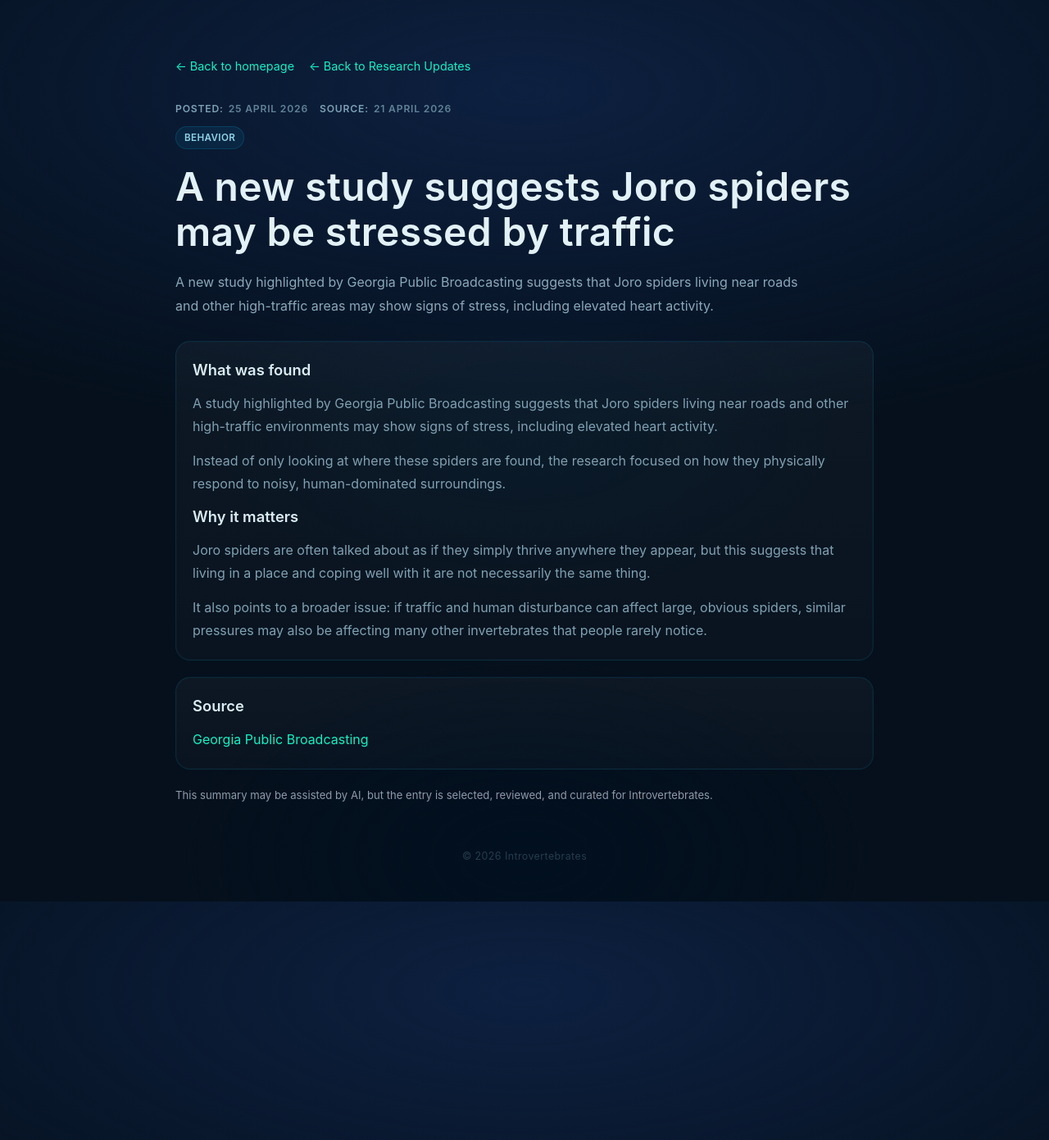
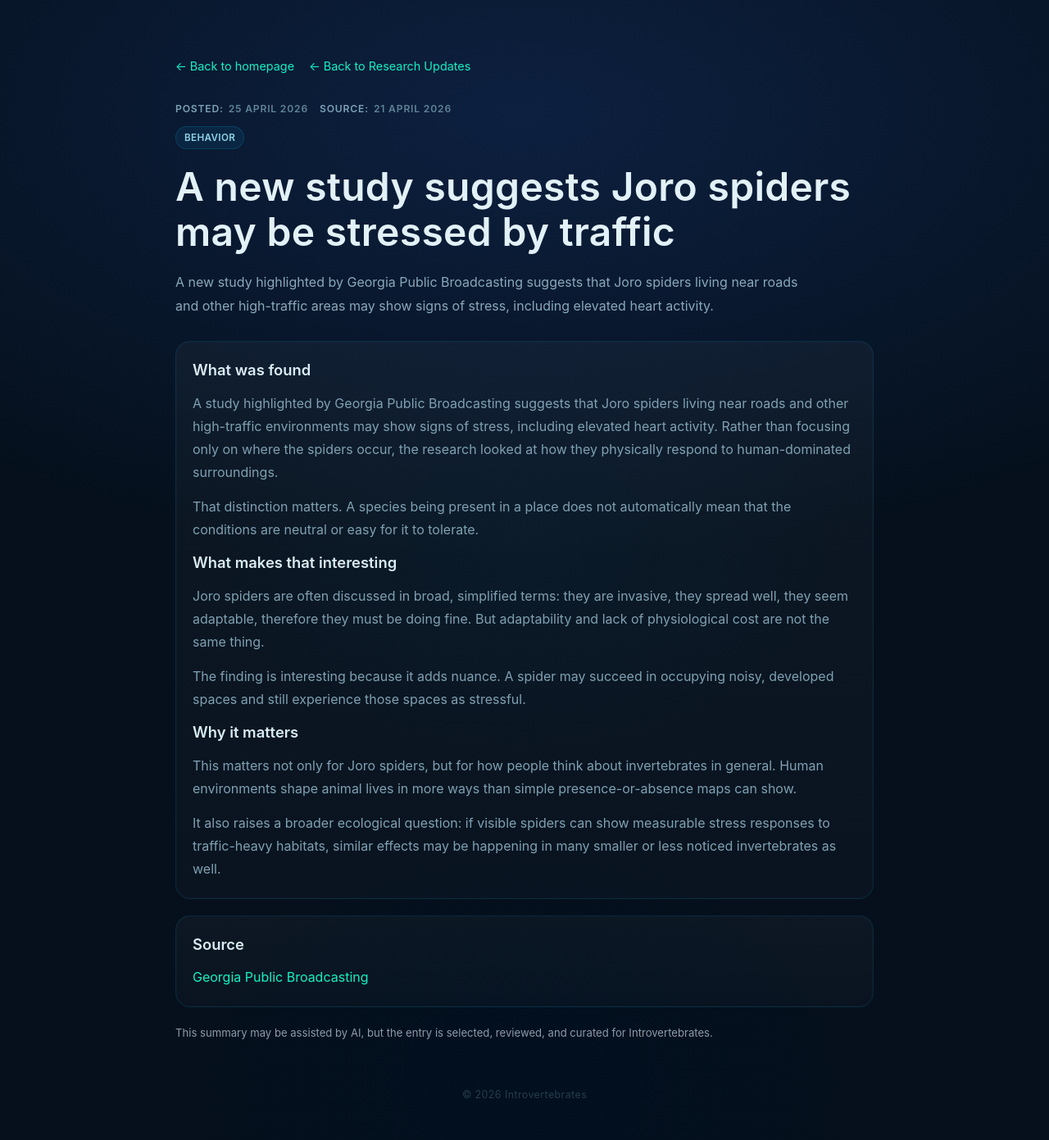
Before and after one commit to Introvertebrates/introvertebrates-site, a Jekyll site: the page built from _research/a-new-study-suggests-joro-spiders-may-be-stressed-by-traffic.md, in a window 1280 px wide. Shown: the whole page at 82% size. Built offline with Jekyll 4.4.1, drawn with Linux system fonts in a browser that asks for light colours.

Commit message:
Update Research Updates “a-new-study-suggests-joro-spiders-may-be-stressed-by-traffic”

```diff
--- a/_research/a-new-study-suggests-joro-spiders-may-be-stressed-by-traffic.md
+++ b/_research/a-new-study-suggests-joro-spiders-may-be-stressed-by-traffic.md
@@ -18,13 +18,29 @@ source_name: Georgia Public Broadcasting
 
 <p>
 
-  A study highlighted by Georgia Public Broadcasting suggests that Joro spiders living near roads and other high-traffic environments may show signs of stress, including elevated heart activity.
+  A study highlighted by Georgia Public Broadcasting suggests that Joro spiders living near roads and other high-traffic environments may show signs of stress, including elevated heart activity. Rather than focusing only on where the spiders occur, the research looked at how they physically respond to human-dominated surroundings.
 
 </p>
 
 <p>
 
-  Instead of only looking at where these spiders are found, the research focused on how they physically respond to noisy, human-dominated surroundings.
+  That distinction matters. A species being present in a place does not automatically mean that the conditions are neutral or easy for it to tolerate.
+
+</p>
+
+
+
+<h2>What makes that interesting</h2>
+
+<p>
+
+  Joro spiders are often discussed in broad, simplified terms: they are invasive, they spread well, they seem adaptable, therefore they must be doing fine. But adaptability and lack of physiological cost are not the same thing.
+
+</p>
+
+<p>
+
+  The finding is interesting because it adds nuance. A spider may succeed in occupying noisy, developed spaces and still experience those spaces as stressful.
 
 </p>
 
@@ -34,12 +50,12 @@ source_name: Georgia Public Broadcasting
 
 <p>
 
-  Joro spiders are often talked about as if they simply thrive anywhere they appear, but this suggests that living in a place and coping well with it are not necessarily the same thing.
+  This matters not only for Joro spiders, but for how people think about invertebrates in general. Human environments shape animal lives in more ways than simple presence-or-absence maps can show.
 
 </p>
 
 <p>
 
-  It also points to a broader issue: if traffic and human disturbance can affect large, obvious spiders, similar pressures may also be affecting many other invertebrates that people rarely notice.
+  It also raises a broader ecological question: if visible spiders can show measurable stress responses to traffic-heavy habitats, similar effects may be happening in many smaller or less noticed invertebrates as well.
 
 </p>
```
